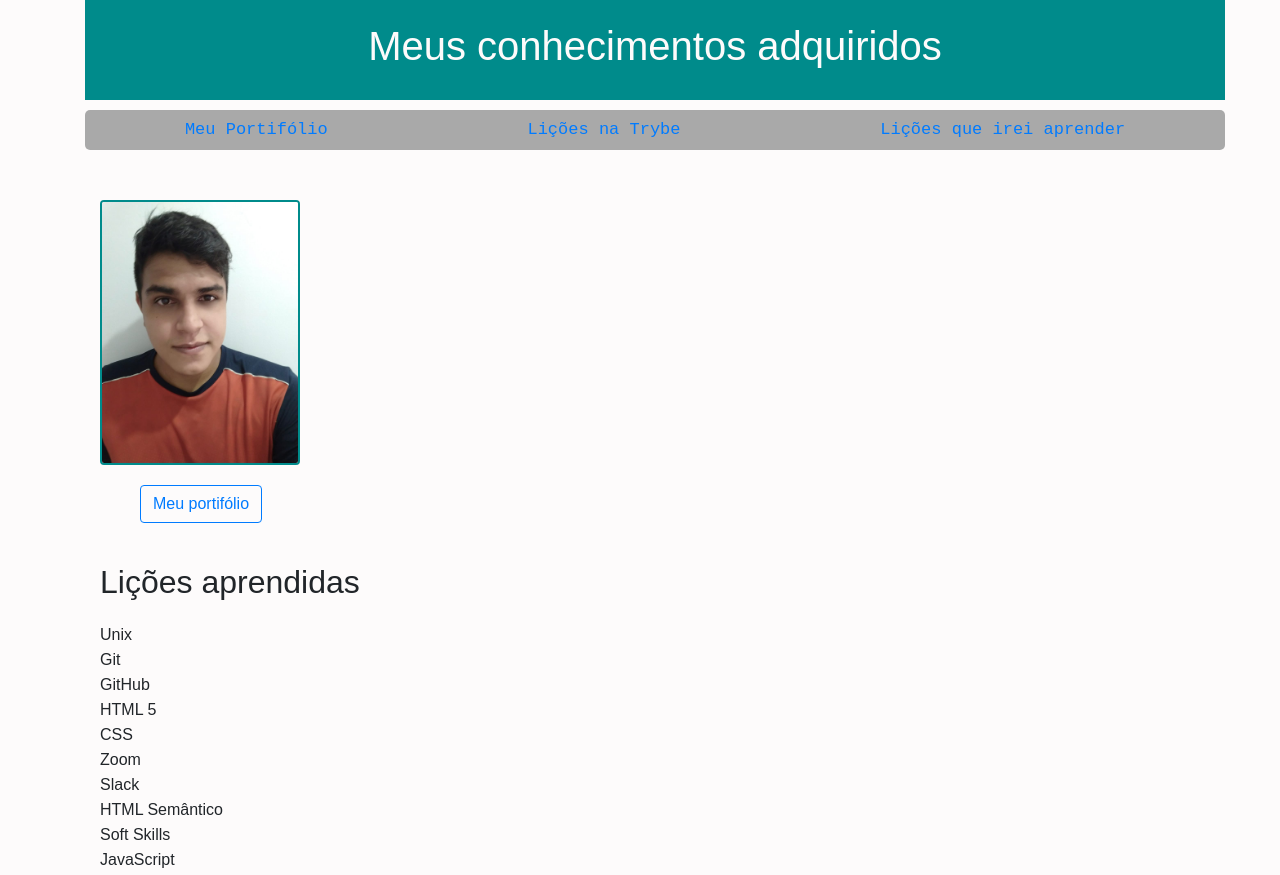
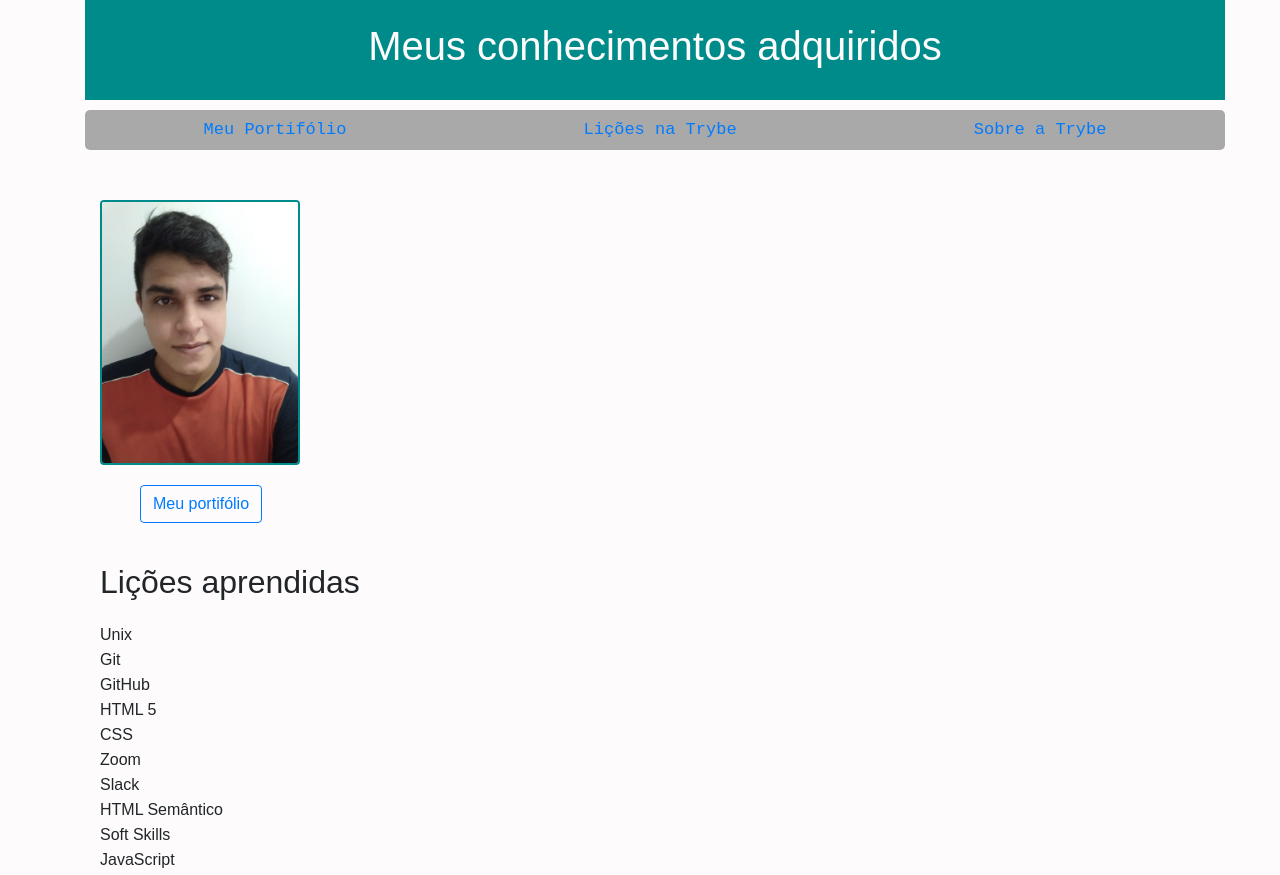
Before and after one commit to DouglasSantosF/projetolessonslearn, a plain HTML site: page index.html in a window 1280 px wide. Shown: the top 875 px of the page. Drawn offline with nearby package versions, Linux system fonts and the light colour scheme.

Commit message:
atualizando o html

```diff
--- a/index.html
+++ b/index.html
@@ -26,7 +26,7 @@
     <ul class="ul-navegacao">
       <li> <a href="#minha_foto"> Meu Portifólio   </a>  </li>
       <li> <a href="#licoes-a"> Lições na Trybe </a></li>
-      <li> <a href="#textos"> Lições que irei aprender </a></li>
+      <li> <a href="#textos"> Sobre a Trybe </a></li>
 
     </ul>
   </nav>
```
